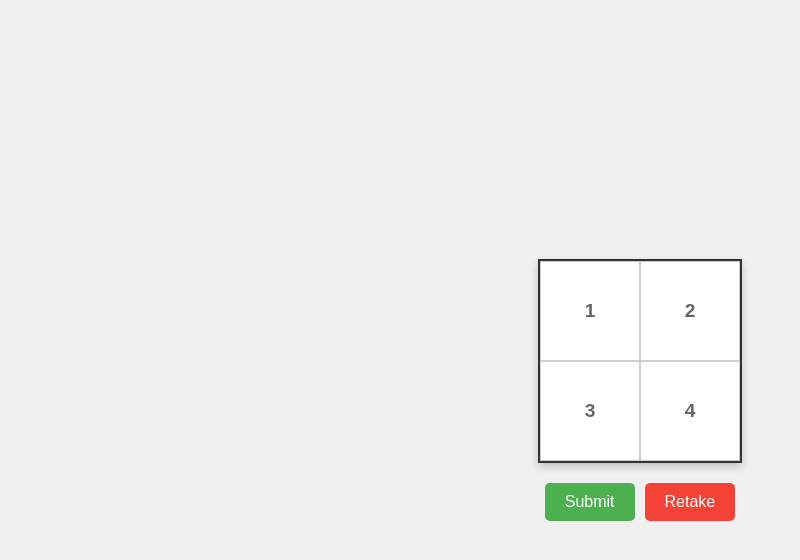
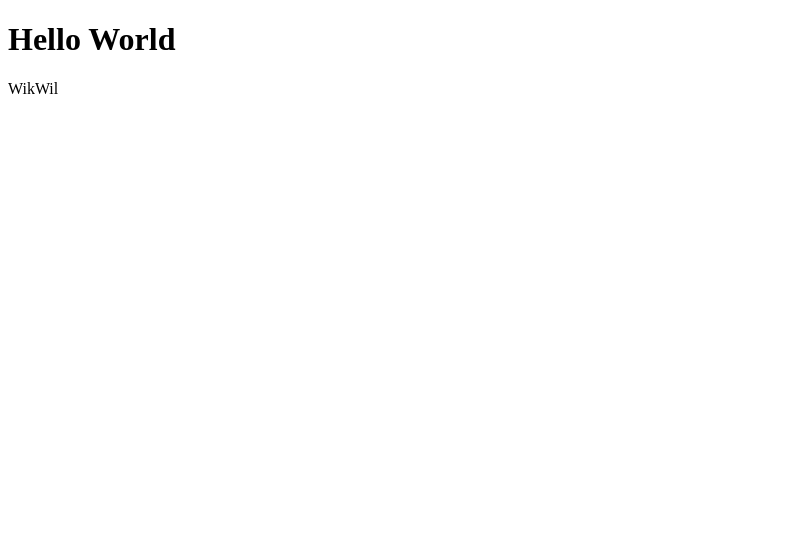
Before and after one commit to wikwil25/wikwil25.github.io, a plain HTML site: page index.html in a window 1280 px wide. Shown: the whole page, without its empty margins (0-800 px from the left). Drawn offline with Linux system fonts and the light colour scheme.

Commit message:
Update index.html

```diff
--- a/index.html
+++ b/index.html
@@ -1,152 +1,7 @@
 <!DOCTYPE html>
-<html lang="en">
-<head>
-    <meta charset="UTF-8">
-    <meta name="viewport" content="width=device-width, initial-scale=1.0">
-    <title>Color Toggle Square</title>
-    <style>
-        body {
-            display: flex;
-            flex-direction: column; /* Arrange items vertically */
-            justify-content: center;
-            align-items: center;
-            min-height: 100vh;
-            margin: 0;
-            background-color: #f0f0f0;
-            font-family: sans-serif;
-        }
-
-        .square-container {
-            display: grid;
-            grid-template-columns: repeat(2, 100px);
-            grid-template-rows: repeat(2, 100px);
-            width: 200px;
-            height: 200px;
-            border: 2px solid #333;
-            box-shadow: 0 4px 8px rgba(0, 0, 0, 0.2);
-            margin-bottom: 20px; /* Space between square and buttons */
-        }
-
-        .part {
-            width: 100px;
-            height: 100px;
-            background-color: white; /* Default white */
-            border: 1px solid #ccc;
-            box-sizing: border-box;
-            cursor: pointer;
-            display: flex;
-            justify-content: center;
-            align-items: center;
-            font-size: 1.2em;
-            font-weight: bold;
-            color: #666;
-            transition: background-color 0.2s ease;
-        }
-
-        .part.blue {
-            background-color: lightblue; /* Blue when active */
-        }
-
-        .button-container {
-            display: flex;
-            gap: 10px; /* Space between buttons */
-        }
-
-        button {
-            padding: 10px 20px;
-            font-size: 1em;
-            cursor: pointer;
-            border: none;
-            border-radius: 5px;
-            transition: background-color 0.2s ease;
-        }
-
-        #submitBtn {
-            background-color: #4CAF50; /* Green */
-            color: white;
-        }
-
-        #submitBtn:hover {
-            background-color: #45a049;
-        }
-
-        #retakeBtn {
-            background-color: #f44336; /* Red */
-            color: white;
-        }
-
-        #retakeBtn:hover {
-            background-color: #da190b;
-        }
-
-        #response {
-            margin-top: 20px;
-            font-size: 1.5em;
-            font-weight: bold;
-            color: #333;
-        }
-    </style>
-</head>
+<html>
 <body>
-    <div class="square-container">
-        <div class="part" id="part1">1</div>
-        <div class="part" id="part2">2</div>
-        <div class="part" id="part3">3</div>
-        <div class="part" id="part4">4</div>
-    </div>
-
-    <div class="button-container">
-        <button id="submitBtn">Submit</button>
-        <button id="retakeBtn">Retake</button>
-    </div>
-
-    <div id="response"></div>
-
-    <script>
-        const parts = document.querySelectorAll('.part');
-        const submitBtn = document.getElementById('submitBtn');
-        const retakeBtn = document.getElementById('retakeBtn');
-        const responseDiv = document.getElementById('response');
-
-        // Function to toggle color
-        function toggleColor(event) {
-            event.target.classList.toggle('blue');
-        }
-
-        // Function to check the number of blue parts and display response
-        function handleSubmit() {
-            let blueCount = 0;
-            parts.forEach(part => {
-                if (part.classList.contains('blue')) {
-                    blueCount++;
-                }
-            });
-
-            if (blueCount === 2) {
-                responseDiv.textContent = 'Great';
-                responseDiv.style.color = 'green';
-            } else {
-                responseDiv.textContent = 'Wrong';
-                responseDiv.style.color = 'red';
-            }
-        }
-
-        // Function to reset the square and response
-        function handleRetake() {
-            parts.forEach(part => {
-                part.classList.remove('blue'); // Remove blue class to reset to white
-            });
-            responseDiv.textContent = ''; // Clear the response
-            responseDiv.style.color = '#333'; // Reset response color
-        }
-
-        // Add event listeners
-        parts.forEach(part => {
-            part.addEventListener('click', toggleColor);
-        });
-
-        submitBtn.addEventListener('click', handleSubmit);
-        retakeBtn.addEventListener('click', handleRetake);
-    </script>
+<h1>Hello World</h1>
+<p>WikWil</p>
 </body>
 </html>
```
